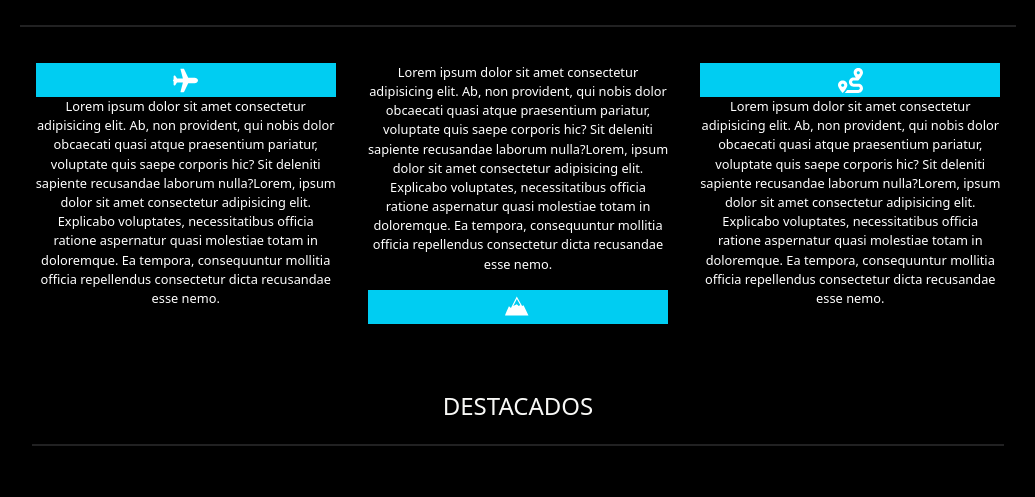
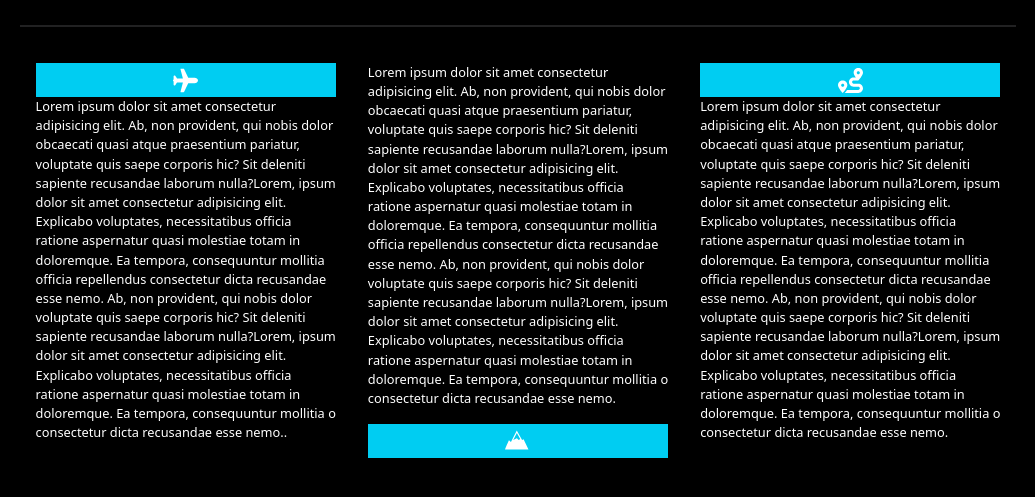
Before and after one commit to Fcontrvillaa/prueba-viajes-chile, a plain HTML site: page index.html in a window 1280 px wide. Shown: the part 1040-1537 px from the top of the page, without its empty margins (122-1157 px from the left). Drawn offline with nearby package versions, Linux system fonts and the light colour scheme.

Commit message:
ultimos ajustes fuentes y tit.

```diff
--- a/assets/css/styles.css
+++ b/assets/css/styles.css
@@ -93,6 +93,7 @@
 .section-paragraph {
     color: white;
     font-size: 0.8em;
+    text-align: left;
 }
 
 .card-text {
--- a/index.html
+++ b/index.html
@@ -30,7 +30,7 @@
                 </button>
                 <div class="collapse navbar-collapse" id="navbarNavAltMarkup">
                     <div class="navbar-nav color">
-                        <a class="nav-link active" aria-current="page" href="#">Inicio</a>
+                        <a class="nav-link active" aria-current="page" href="#carouselExample">Inicio</a>
                         <a class="nav-link" href="#quienes">Quienes Somos</a>
                         <a class="nav-link" href="#destacados">Destacados</a>
                         <a class="nav-link" href="#contacto">Contacto</a>
@@ -75,32 +75,32 @@
                 <div class="bg-cyan p-1">
                     <svg version="1.1" id="_x32_" height="25px" xmlns="http://www.w3.org/2000/svg" xmlns:xlink="http://www.w3.org/1999/xlink" viewBox="0 0 512 512" xml:space="preserve" fill="#fffff" transform="rotate(90)"><g id="SVGRepo_bgCarrier" stroke-width="0"></g><g id="SVGRepo_tracerCarrier" stroke-linecap="round" stroke-linejoin="round"></g><g id="SVGRepo_iconCarrier"> <style type="text/css">  .st0{fill:#ffffff;}  </style> <g> <path class="st0" d="M488.063,283.172l-178.016-83.078V68.938C310.047,37.391,287.547,0,256,0s-54.047,37.391-54.047,68.938 v131.156L23.938,283.172c-3.922,2.391-7.141,8.109-7.141,12.703v56.703c0,4.609,3.563,7.172,7.922,5.703l188.219-49.188v119.281 c0,0-30.609,22.438-48.953,34.688c-18.344,12.219-10.203,36.688,4.078,36.688c14.266,0,68.563,0,68.563,0S245.797,512,256,512 s19.375-12.25,19.375-12.25s54.297,0,68.563,0c14.281,0,22.422-24.469,4.078-36.688c-18.344-12.25-48.953-34.688-48.953-34.688 V309.094l188.203,49.188c4.375,1.469,7.938-1.094,7.938-5.703v-56.703C495.203,291.281,492,285.563,488.063,283.172z"></path> </g> </g></svg>
                 </div>
-                <p class="section-paragraph">Lorem ipsum dolor sit amet consectetur adipisicing elit. Ab, non provident, qui nobis dolor obcaecati quasi atque praesentium pariatur, voluptate quis saepe corporis hic? Sit deleniti sapiente recusandae laborum nulla?Lorem, ipsum dolor sit amet consectetur adipisicing elit. Explicabo voluptates, necessitatibus officia ratione aspernatur quasi molestiae totam in doloremque. Ea tempora, consequuntur mollitia officia repellendus consectetur dicta recusandae esse nemo.</p>
+                <p class="section-paragraph">Lorem ipsum dolor sit amet consectetur adipisicing elit. Ab, non provident, qui nobis dolor obcaecati quasi atque praesentium pariatur, voluptate quis saepe corporis hic? Sit deleniti sapiente recusandae laborum nulla?Lorem, ipsum dolor sit amet consectetur adipisicing elit. Explicabo voluptates, necessitatibus officia ratione aspernatur quasi molestiae totam in doloremque. Ea tempora, consequuntur mollitia officia repellendus consectetur dicta recusandae esse nemo. Ab, non provident, qui nobis dolor voluptate quis saepe corporis hic? Sit deleniti sapiente recusandae laborum nulla?Lorem, ipsum dolor sit amet consectetur adipisicing elit. Explicabo voluptates, necessitatibus officia ratione aspernatur quasi molestiae totam in doloremque. Ea tempora, consequuntur mollitia o consectetur dicta recusandae esse nemo..</p>
             </div>
 
             <!--columna2-->
             <div class="col-12 col-md-4 p-3">
-                <p class="section-paragraph">Lorem ipsum dolor sit amet consectetur adipisicing elit. Ab, non provident, qui nobis dolor obcaecati quasi atque praesentium pariatur, voluptate quis saepe corporis hic? Sit deleniti sapiente recusandae laborum nulla?Lorem, ipsum dolor sit amet consectetur adipisicing elit. Explicabo voluptates, necessitatibus officia ratione aspernatur quasi molestiae totam in doloremque. Ea tempora, consequuntur mollitia officia repellendus consectetur dicta recusandae esse nemo.</p>
+                <p class="section-paragraph">Lorem ipsum dolor sit amet consectetur adipisicing elit. Ab, non provident, qui nobis dolor obcaecati quasi atque praesentium pariatur, voluptate quis saepe corporis hic? Sit deleniti sapiente recusandae laborum nulla?Lorem, ipsum dolor sit amet consectetur adipisicing elit. Explicabo voluptates, necessitatibus officia ratione aspernatur quasi molestiae totam in doloremque. Ea tempora, consequuntur mollitia officia repellendus consectetur dicta recusandae esse nemo. Ab, non provident, qui nobis dolor voluptate quis saepe corporis hic? Sit deleniti sapiente recusandae laborum nulla?Lorem, ipsum dolor sit amet consectetur adipisicing elit. Explicabo voluptates, necessitatibus officia ratione aspernatur quasi molestiae totam in doloremque. Ea tempora, consequuntur mollitia o consectetur dicta recusandae esse nemo.</p>
                 <div class="bg-cyan p-1">
                     <svg viewBox="0 0 17 17" height="25px" version="1.1" xmlns="http://www.w3.org/2000/svg" xmlns:xlink="http://www.w3.org/1999/xlink" class="si-glyph si-glyph-mountain" fill="#ffffff"><g id="SVGRepo_bgCarrier" stroke-width="0"></g><g id="SVGRepo_tracerCarrier" stroke-linecap="round" stroke-linejoin="round"></g><g id="SVGRepo_iconCarrier"> <title>845</title> <defs> </defs> <g stroke="none" stroke-width="1" fill="none" fill-rule="evenodd"> <path d="M8.012,1.062 L4.035,8.87 L2.709,7.569 C2.709,7.569 -0.305,14 0.063,14 L15.965,14 L15.965,13.998 L12.627,6.898 L11.644,7.51 L8.012,1.062 L8.012,1.062 Z M5.611,7.521 L8.062,2.77 L10.347,6.851 L9.361,7.521 L8.021,6.233 L5.611,7.521 L5.611,7.521 Z" fill="#ffffff" class="si-glyph-fill"> </path> </g> </g></svg>
                 </div>
             </div>
 
-            <!--Linea 3-->
+            <!--columna3-->
             <div class="col-12 col-md-4 p-3">
                 <div class="bg-cyan p-1">
                     <svg fill="#ffffff" height="25px" viewBox="0 0 512 512" xmlns="http://www.w3.org/2000/svg"><g id="SVGRepo_bgCarrier" stroke-width="0"></g><g id="SVGRepo_tracerCarrier" stroke-linecap="round" stroke-linejoin="round"></g><g id="SVGRepo_iconCarrier"><path d="M416 320h-96c-17.6 0-32-14.4-32-32s14.4-32 32-32h96s96-107 96-160-43-96-96-96-96 43-96 96c0 25.5 22.2 63.4 45.3 96H320c-52.9 0-96 43.1-96 96s43.1 96 96 96h96c17.6 0 32 14.4 32 32s-14.4 32-32 32H185.5c-16 24.8-33.8 47.7-47.3 64H416c52.9 0 96-43.1 96-96s-43.1-96-96-96zm0-256c17.7 0 32 14.3 32 32s-14.3 32-32 32-32-14.3-32-32 14.3-32 32-32zM96 256c-53 0-96 43-96 96s96 160 96 160 96-107 96-160-43-96-96-96zm0 128c-17.7 0-32-14.3-32-32s14.3-32 32-32 32 14.3 32 32-14.3 32-32 32z"></path></g></svg>
                 </div>
-                <p class="section-paragraph">Lorem ipsum dolor sit amet consectetur adipisicing elit. Ab, non provident, qui nobis dolor obcaecati quasi atque praesentium pariatur, voluptate quis saepe corporis hic? Sit deleniti sapiente recusandae laborum nulla?Lorem, ipsum dolor sit amet consectetur adipisicing elit. Explicabo voluptates, necessitatibus officia ratione aspernatur quasi molestiae totam in doloremque. Ea tempora, consequuntur mollitia officia repellendus consectetur dicta recusandae esse nemo.</p>
+                <p class="section-paragraph">Lorem ipsum dolor sit amet consectetur adipisicing elit. Ab, non provident, qui nobis dolor obcaecati quasi atque praesentium pariatur, voluptate quis saepe corporis hic? Sit deleniti sapiente recusandae laborum nulla?Lorem, ipsum dolor sit amet consectetur adipisicing elit. Explicabo voluptates, necessitatibus officia ratione aspernatur quasi molestiae totam in doloremque. Ea tempora, consequuntur mollitia officia repellendus consectetur dicta recusandae esse nemo. Ab, non provident, qui nobis dolor voluptate quis saepe corporis hic? Sit deleniti sapiente recusandae laborum nulla?Lorem, ipsum dolor sit amet consectetur adipisicing elit. Explicabo voluptates, necessitatibus officia ratione aspernatur quasi molestiae totam in doloremque. Ea tempora, consequuntur mollitia o consectetur dicta recusandae esse nemo.</p>
             </div>
         </div>
     </section>
+
     <!--destacados-->
     <section id="quienes" class="container-fluid text-center bg-black">
         <div class="tittle pt-0 bg-black" id="destacados">
             <p class="section-title">DESTACADOS</p>
             <hr style="border: 1px solid #828586; margin: 20px 0;">
-
 
             <div  class="row pt-5 bg-black">
 
@@ -169,7 +169,7 @@
 
     <!--formulario-->
     <section class="blackwhite" id="quienes" class="d-none d-md-block container-fluid text-center bg-black">
-        <h1 class="text-center section-title">CONTACTO</h1>
+        <h1 id="contacto" class="text-center section-title">CONTACTO</h1>
         <hr style="border: 1px solid #828586; margin: 20px 0;">
         <div class="mx-5 ">
             <div class="mb-3">
```
